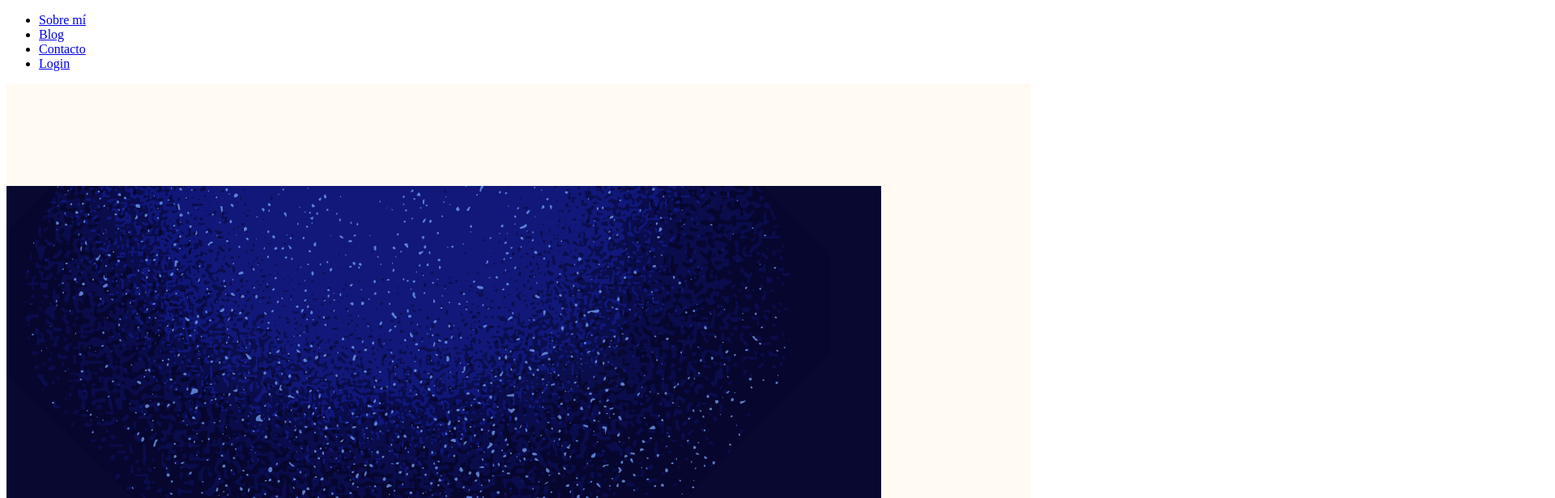
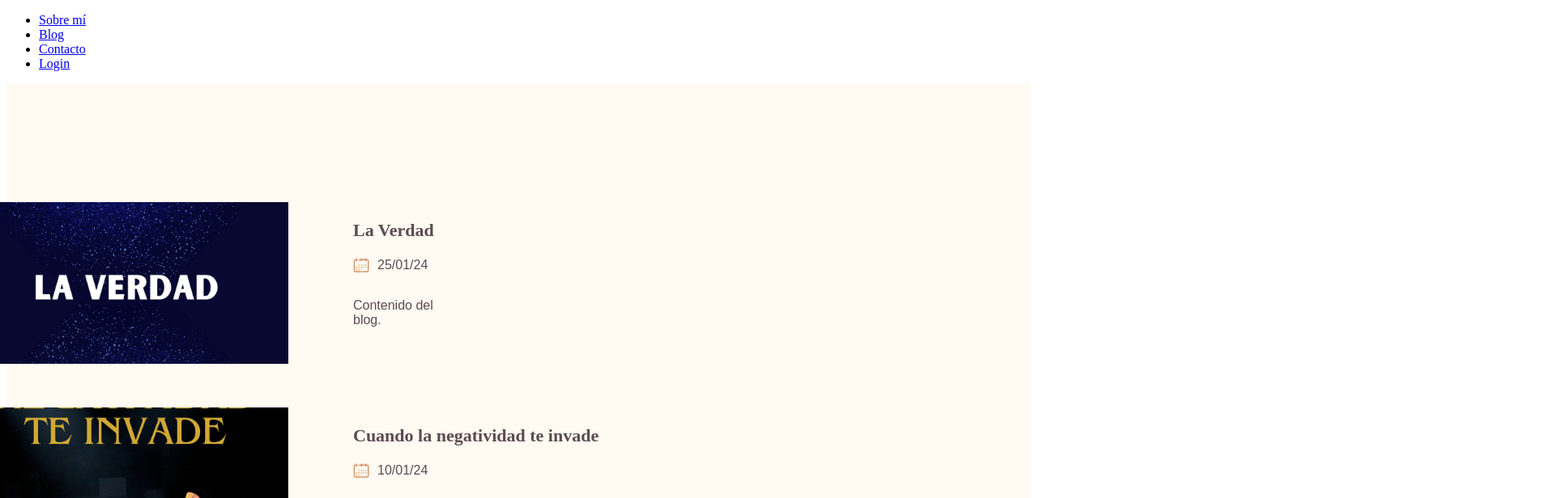
Before and after one commit to blancaden/migueldcastro_frontend, a React (Vite) app: page /blog in a window 1280 px wide. Shown: the top 616 px of the page at 81% size, 1920 px wide, since content can reach past the window. Built offline with nearby package versions, Linux system fonts and the light colour scheme; data requests are answered from the project's data file.

Commit message:
style blog

```diff
--- a/src/components/BlogCard/BlogCard.css
+++ b/src/components/BlogCard/BlogCard.css
@@ -1,22 +1,18 @@
-/* .product-container {
+.card {
   display: flex;
-    justify-content: center;
-    gap: 20px;
-    flex-wrap: wrap;
+  padding: 20px;
+  width: 600px;
+  margin-bottom: 10px;
+  flex-direction: initial;
+  margin-left: -60%;
 }
 
-   .card {
-    border: 1px solid #ccc;
-    border-radius: 15px;
-    padding: 20px;
-    width: 300px;
-    margin-bottom: 10px;
-   }
 
-   .card img {
-    width: 100%;
-    height: 100%;
-    border-radius: 15px;
+.blog-img {
+  width: 400px;
+  height: 200px;
+  object-fit: cover;
+  margin-right: 20px;
 }
 
 .card a[href^="/products/"] {
@@ -27,11 +23,11 @@
   position: relative;
   width: auto;
   height: auto;
-    display: inline-block;
-    margin: 0;
-    padding: 0;
+  flex: 1;
 }
-
+.calendar-img{
+  width: 20px;
+}
 .product-image-container .overlay {
   position: absolute;
   top: 0;
@@ -42,12 +38,12 @@
   display: flex;
   justify-content: center;
   align-items: center;
-    border-radius: 15px;
   opacity: 0;
   transition: opacity .8s ease;
-    color: white;
+  color: rgb(242, 188, 229);
   text-decoration: none;
   font-size: 20px;
+  font-family: "Poppins";
 }
 
 .product-image-container:hover .overlay {
@@ -57,19 +53,23 @@
 
 .product-details {
   margin-bottom: 10px;
-    text-align: center;
+  margin-left: 10%;
+  flex: 2;
+  display: flex;
+  flex-direction: column;
 }
 
 .product-title {
-    font-family: 'Montserrat', sans-serif;
+  font-family: 'Ovo';
   font-size: 22px;
-    font-weight: bold;
+  font-weight: light;
   color: #5C4B51;
   margin-bottom: 5px;
+  white-space: nowrap;
 }
 
 .product-description {
-    font-family: 'Montserrat', sans-serif;
+  font-family: 'Poppins';
   font-size: 18px;
   font-weight: 200;
   color: #5C4B51;
@@ -77,50 +77,21 @@
 }
 
 .price-details {
-    display: flex;
-    justify-content: space-around;
-    align-items: center;
   margin-top: 5px;
   margin-bottom: 5px;
 }
 
-   .price {
-    font-family: 'Montserrat', sans-serif;
+.blog-date,
+.blog-content {
+  font-family: 'Poppins', sans-serif;
   font-size: 1em;
   color: #5C4B51;
   margin-right: 10px;
 }
-
-   .add-to-cart {
+.date-calendar-style-blog{
   display: flex;
-    justify-content: center;
 }
-
-   .add-to-cart-button {
-    font-family: 'Montserrat', sans-serif;
-    background-color: #F2B469;
-    color: #5C4B51;
-    border: none;
-    border-radius: 25px;
-    padding: 10px 20px;
-    cursor: pointer;
-    transition: color 0.3s;
+.calendar-icon-blog-size{
+width: 20px;
+padding-right: 10px;
 }
-
-   .add-to-cart-button:hover {
-    background-color: #EE6163;
-    color: #FDFCF7;
-   }
-
-   .like-button {
-    background-color: transparent;
-    border: none;
-    padding: 0;
-    cursor: pointer;
-    width: 30px;
-    height: 40px;
-    display: flex;
-    align-items: center;
-    justify-content: center;
-    border-radius: 0;
-   } */
--- a/src/components/BlogCard/BlogCard.jsx
+++ b/src/components/BlogCard/BlogCard.jsx
@@ -4,12 +4,13 @@ import './BlogCard.css';
 
 const BlogCard = ({ articulos }) => {
   return (
+    <div>
       <div className="product-container">
         {articulos && articulos.map((articulo, index) => (
           <div key={index} className="card">
             <Link to={`/articulo/${articulo.Titulo}`} state={{ articulo }}>
               <div className='product-image-container'>
-              <img
+                <img className='blog-img'
                   src={articulo.Imagen}
                   alt={articulo.Titulo}
                 />
@@ -20,12 +21,16 @@ const BlogCard = ({ articulos }) => {
             </Link>
             <div className="product-details">
               <h3 className="product-title">{articulo.Titulo}</h3>
+             <div className='date-calendar-style-blog'>
+              <img className='calendar-icon-blog-size' src="/img/calendar-icon.svg" alt="calendar-icon" />
               <p className="blog-date">{articulo.Fecha}</p>
+              </div>
               <p className="blog-content">{articulo.Contenido}</p>
             </div>
           </div>
         ))}
       </div>
+    </div>
   );
 }
 
--- a/src/components/BlogDetail/BlogDetail.css
+++ b/src/components/BlogDetail/BlogDetail.css
@@ -1,6 +1,9 @@
 .blogdetail-body-detail {
     background-color: #FFFAF2;
 
+}
+.calendar-img{
+    width: 20px;
 }
 .blog-title-detail{
 
@@ -22,6 +25,7 @@
    margin-top: 1%;
 
 }
+
 .blog-date-detail{
     margin-left: 1%;
 }
--- a/src/components/BlogDetail/BlogDetail.jsx
+++ b/src/components/BlogDetail/BlogDetail.jsx
@@ -24,7 +24,7 @@ const BlogDetail = () => {
         </div>
         <div className="blog-details-container-detail">
           <div className="blog-date-and-schedule-container-detail">
-          <img src="/img/calendar-icon.svg" alt="calendar-icon" />
+          <img className='calendar-icon-blog-size' src="/img/calendar-icon.svg" alt="calendar-icon" />
 
             <p className="blog-date-detail">{articulo.Fecha}</p>
             <p className="blog-schedule-detail">{articulo.Horario}</p>
```
Lines whose indentation alone changed are shown as unchanged.
